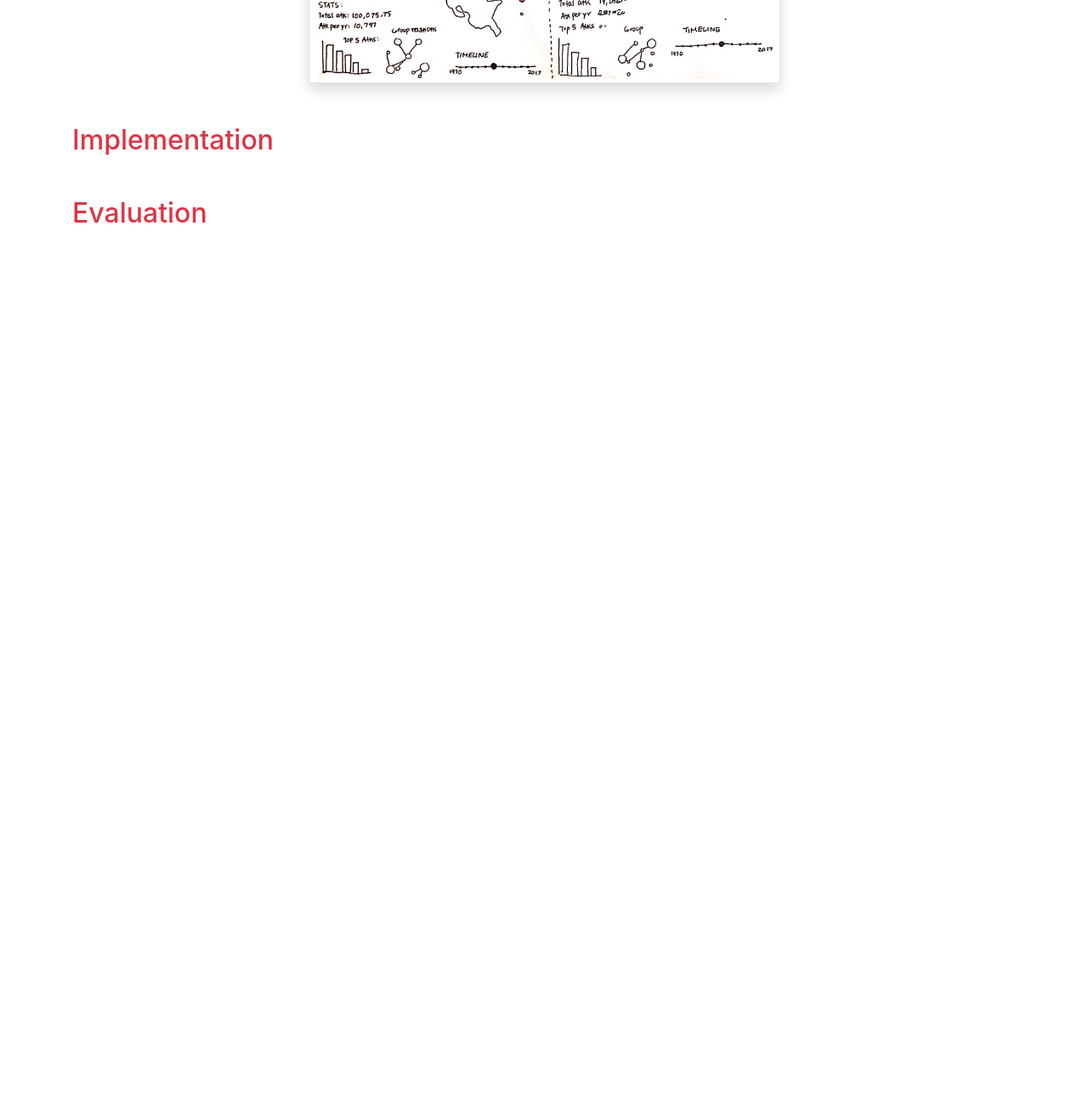
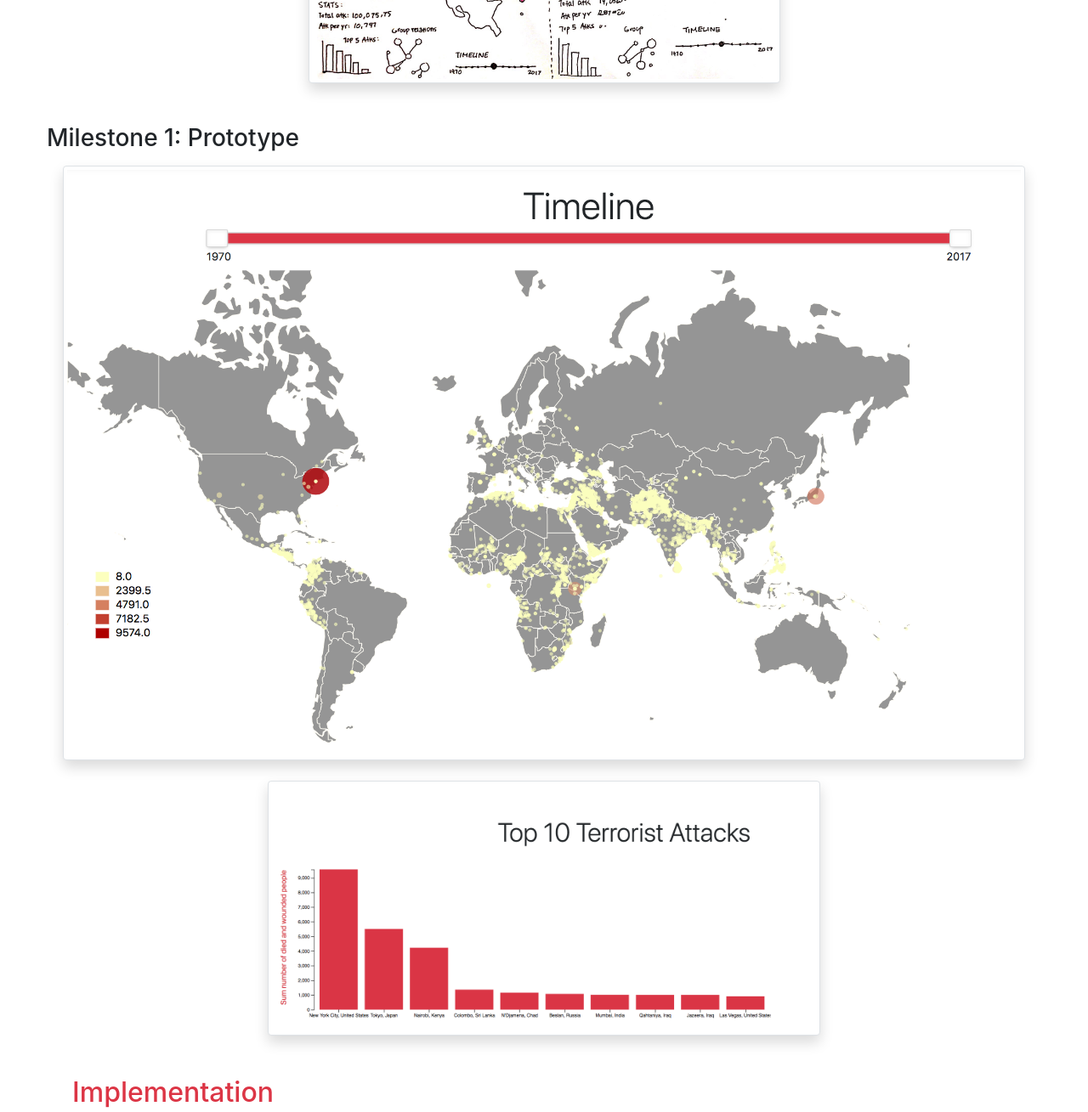
Before and after one commit to Isebyte/SIZ-Process-Book, a plain HTML site: page index.html in a window 1280 px wide. Shown: the part 3500-4809 px from the top of the page at 85% size. Before the commit the page ends 3794 px from the top, so only its background shows below. Drawn offline with Linux system fonts and the light colour scheme.

Commit message:
added images

```diff
--- a/css/style.css
+++ b/css/style.css
@@ -20,3 +20,22 @@
 .jumbotron{
   background: #FFFFFF;
 }
+
+
+#map1 {
+  display: block;
+  width: auto;
+  height:700px;
+  margin-left: auto;
+  margin-right: auto;
+}
+
+#bar1 {
+  display: block;
+  width: auto;
+  height:300px;
+  margin-left: auto;
+  margin-right: auto;
+
+
+}
--- a/index.html
+++ b/index.html
@@ -145,6 +145,11 @@
       <h3 class="my-3 mt-4">Final Design</h3>
       <img src="img/6.JPG" id="finalDesign" class="img-thumbnail rounded mx-auto d-block shadow mb-4" alt="Sketch Final Design">
     </div>
+    <div class="row sketches3">
+      <h3 class="my-3 mt-4">Milestone 1: Prototype</h3>
+      <img id="map1" src="img/map1.png" class="img-thumbnail rounded mx-auto d-block shadow mb-4" alt="Map update 1">
+      <img id="bar1" src="img/bar1.png" class="img-thumbnail rounded mx-auto d-block shadow mb-4" alt="bar update 1">
+    </div>
     <div class="col-12 col-lg-12">
       <h2 class="my-4 text-danger" id="implementation">Implementation</h2>
 
--- a/style.css
+++ /dev/null
@@ -1,16 +0,0 @@
-body {
-    padding-left: 100px;
-    padding-right: 100px;
-    padding-top: 50px;
-}
-
-img {
-    width: 60%;
-}
-/*/*/
-.center {
-    display: block;
-    margin-left: auto;
-    margin-right: auto;
-    width: 50%;
-}
```
Also changed, not shown: img/bar1.png (added), img/map1.png (added).
